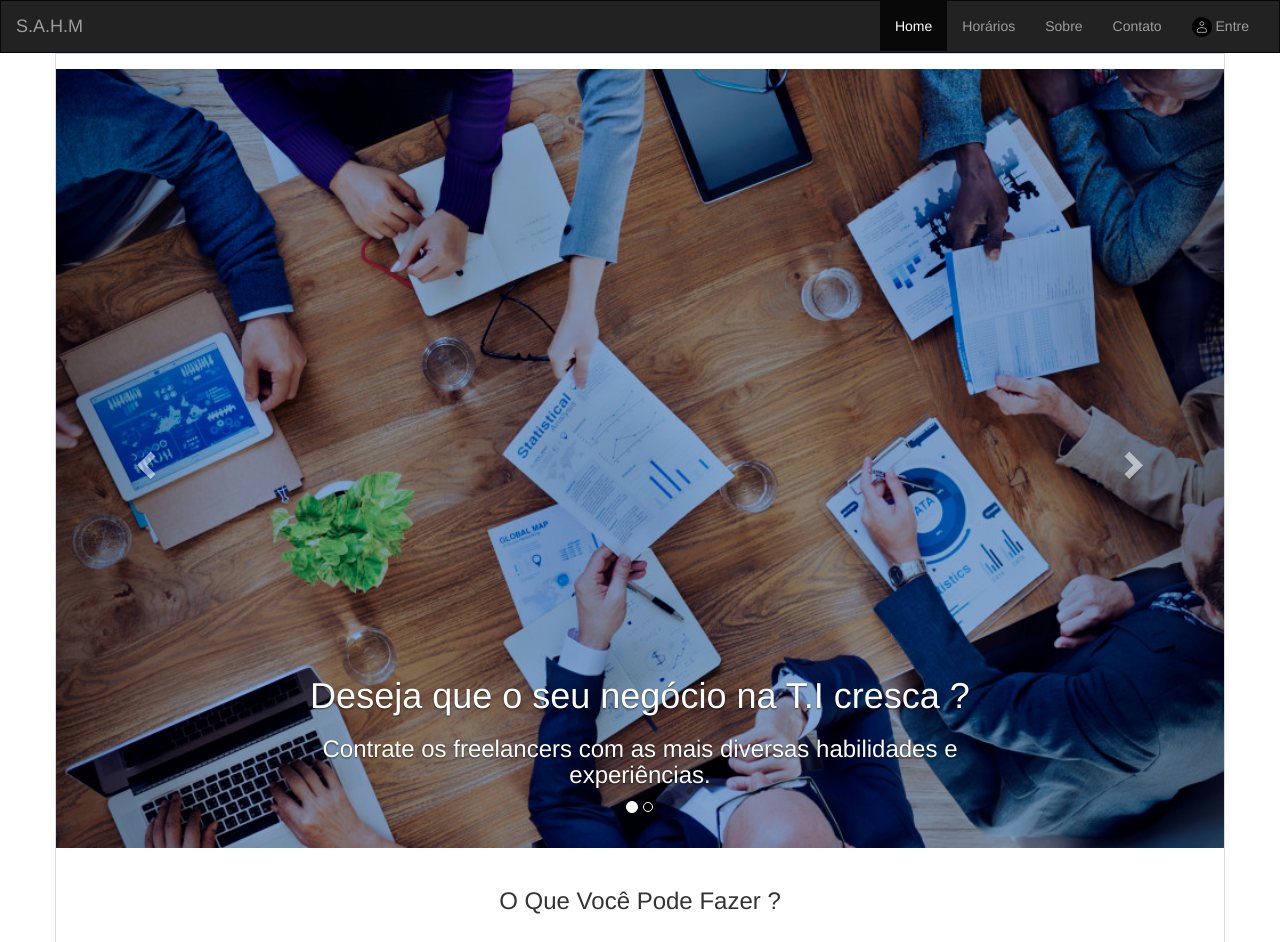
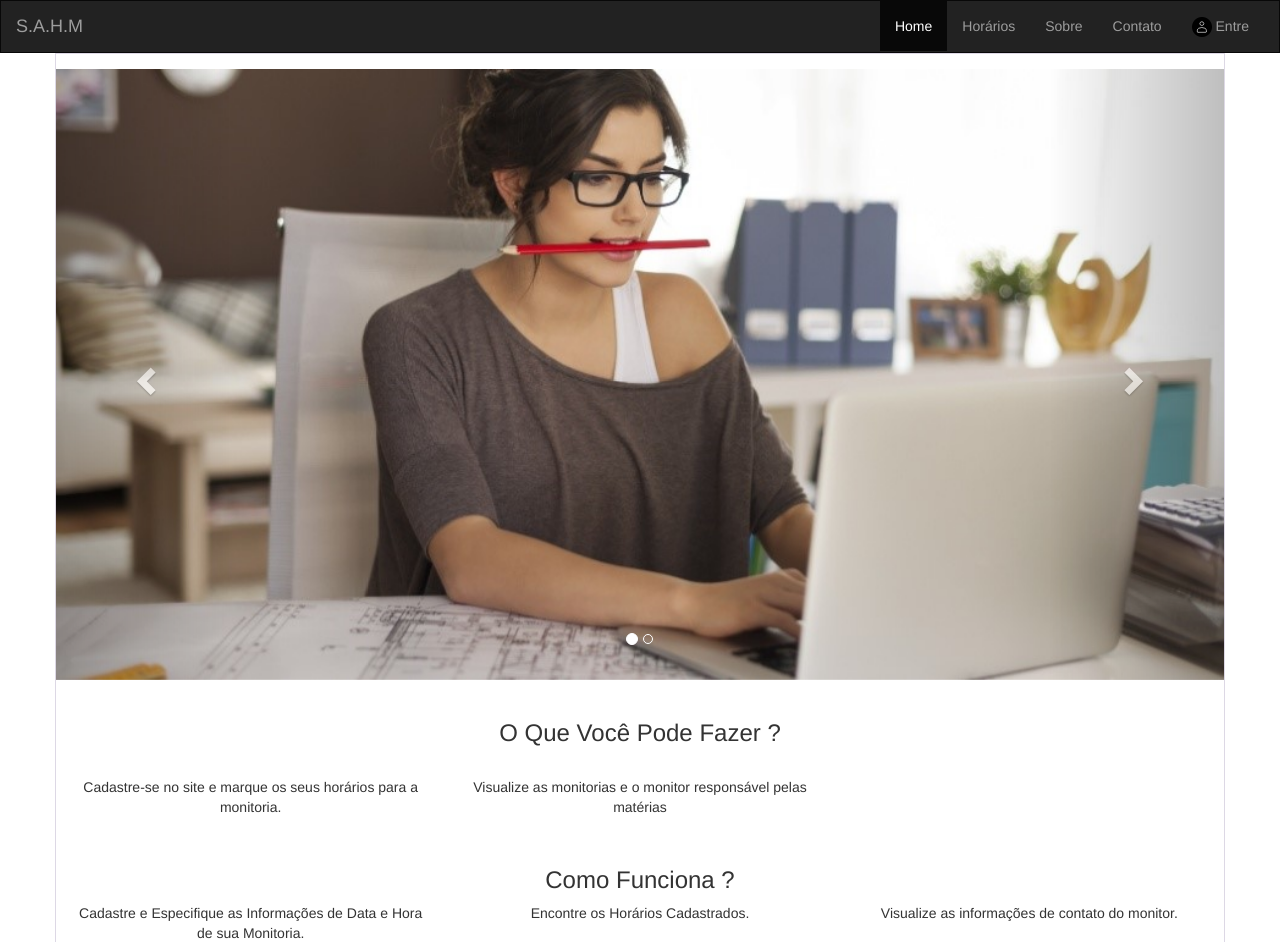
Before and after one commit to WildysonDantas/S.A.H.M-Sistema-de-agendamento-de-cadastro-de-monitores-, a Django app: page / in a window 1280 px wide. Shown: the top 942 px of the page. Run offline with Django 3.2, Linux system fonts and the light colour scheme; some libraries are stand-ins or nearby versions.

Commit message:
alteração tele inicial

```diff
--- a/templates/base.html
+++ b/templates/base.html
@@ -2,7 +2,7 @@
 <!DOCTYPE html>
 <html lang="pt-br">
   <head>
-    <title>SAHM</title>
+    <title>S.A.H.M</title>
     <meta charset="utf-8">
     <meta http-equiv="X-UA-Compatible" content="IE=edge">
     <meta name="viewport" content="width=device-width, initial-scale=1.0">
--- a/templates/index.html
+++ b/templates/index.html
@@ -13,19 +13,19 @@
 
         <!-- Wrapper for slides -->
         <div class="carousel-inner" role="listbox">
-          <div class="item active">
+          <!--<div class="item">
             <img src="static/Imagens/socio.jpg" alt="Image">
             <div class="carousel-caption">
               <h1>Deseja que o seu negócio na T.I cresca ?</h1>
               <h3>Contrate os freelancers com as mais diversas habilidades e experiências.</h3>
             </div>
-          </div>
+          </div>-->
 
-          <div class="item">
+          <div class="item active">
             <img src="static/Imagens/freelancer.jpg" alt="Image">
             <div class="carousel-caption">
-              <h1>E aí parça deseja ganhar uma graninha a mais ?</h1>
-              <h3>Cadastre-se e tenha acesso aos projetos com os mais variados preços e necessidades. Aumente já o seu networking e experiência.</h3>
+              <!--<h1>E aí parça deseja ganhar uma graninha a mais ?</h1>
+              <h3>Cadastre-se e tenha acesso aos projetos com os mais variados preços e necessidades. Aumente já o seu networking e experiência.</h3>-->
             </div>
           </div>
         </div>
@@ -45,36 +45,28 @@
   <div class="row">
     <h3>O Que Você Pode Fazer ?</h3><br>
       <div class="col-sm-4">
-        <img src="static/Imagens/projeto.jpg" class="img-responsive" alt="Image">
-        <p>Cadastre um Projeto de sua Empresa.</p>
+        <!--<img src="static/Imagens/projeto.jpg" class="img-responsive" alt="Image">-->
+        <p>Cadastre-se no site e marque os seus horários para a monitoria.</p>
       </div>
       <div class="col-sm-4">
-        <img src="static/Imagens/feedFrela.jpeg" class="img-responsive" alt="Image">
-        <p>Seja um Freelancer</p>
-      </div>
-  </div>
-  <div class="row">
-      <div class="col-sm-6">
-         <p>Se a sua empresa ou mesmo você tenha um projeto que queria ser desenvolvido, não perca tempo e cadastre-o para que os freelancers possam realiza-lo.</p>
-      </div>
-      <div class=col-md-6>
-       <p>O Freelancer pode ter acesso aos mais diversos projetos e opções de negócio, assim como pode montar uma rede de relacionamento e expandir o seu nome na área.</p>
+        <!--<img src="static/Imagens/feedFrela.jpeg" class="img-responsive" alt="Image">-->
+        <p>Visualize as monitorias e o monitor responsável pelas matérias</p>
       </div>
   </div>
 
   <div class="row">
   	<h3>Como Funciona ?</h3>
   		<div class="col-sm-4">
-  			<img src="static/Imagens/projeto.png" class="img-responsive" alt="Image">
-  			<p>Cadastre e Especifique um Projeto.</p>
+  			<!--<img src="static/Imagens/projeto.png" class="img-responsive" alt="Image">-->
+  			<p>Cadastre e Especifique as Informações de Data e Hora de sua Monitoria.</p>
   		</div>
   		<div class="col-sm-4">
-  			<img src="static/Imagens/pesquisa.png" class="img-responsive" alt="Image">
-  			<p>Encontre os Projetos e Freelancers.</p>
+  			<!--<img src="static/Imagens/pesquisa.png" class="img-responsive" alt="Image">-->
+  			<p>Encontre os Horários Cadastrados.</p>
   		</div>
   		<div class="col-sm-4">
-  			<img src="static/Imagens/trabalho.jpg" class="img-responsive" alt="Image">
-  			<p>O Freelancer Desenvolve os Projetos de seu Interesse.</p>
+  			<!--<img src="static/Imagens/trabalho.jpg" class="img-responsive" alt="Image">-->
+  			<p>Visualize as informações de contato do monitor.</p>
   		</div>
   </div>
 
```
Also changed, not shown: templates/sobre.html (+6 -5 lines).
